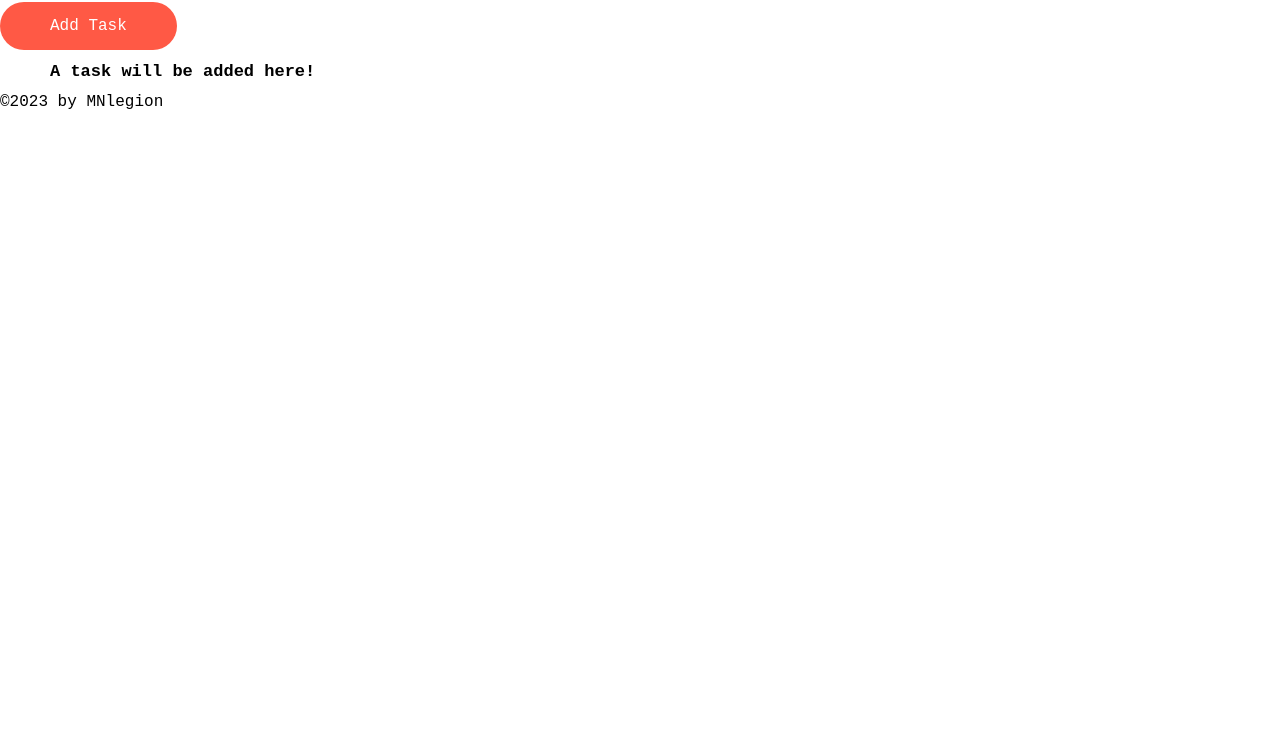
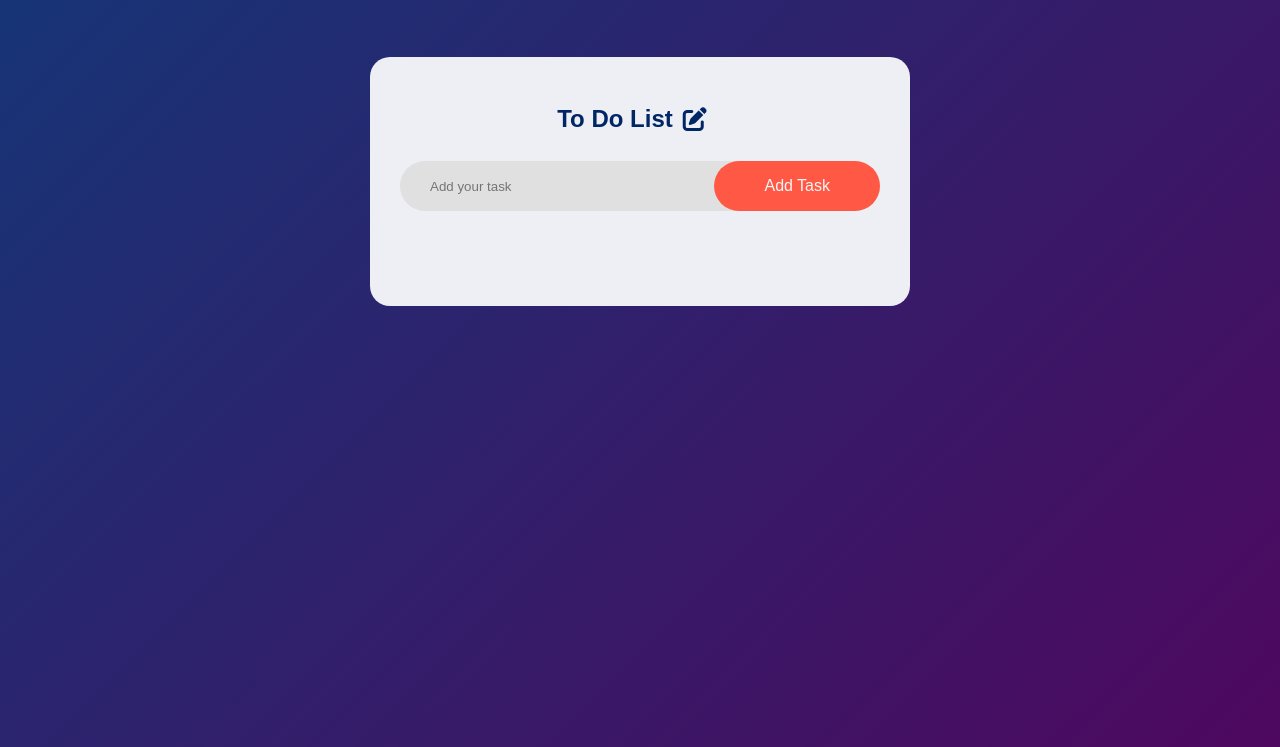
Before and after one commit to MNlegion/daily-task-list, a plain HTML site: page index.html in a window 1280 px wide. Shown: the part 53-800 px from the top of the page. Drawn offline with Linux system fonts and the light colour scheme.

Commit message:
task setup

```diff
--- a/assets/css/style.css
+++ b/assets/css/style.css
@@ -1,24 +1,24 @@
 * {
     margin: 0;
     padding: 0;
-    font-family: 'Courier New', Courier, monospace;
+    font-family: 'Poppins', sans-serif;
     box-sizing: border-box;
 }
 
 .container {
     width: 100%;
     min-height: 100vh;
-    background: linear-gradient(180deg, #919ffa, #2c47f5);
+    background: linear-gradient(135deg, #153677, #4e085f);
     padding: 10px;
 }
 
 .todo-app {
     width: 100%;
     max-width: 540px;
-    background: #fff;
+    background:#eeeef5;
     margin: 100px auto 20px;
     padding: 40px 30px 70px;
-    border-radius: 10px;
+    border-radius: 20px;
 }
 
 .todo-app h2 {
@@ -26,19 +26,20 @@
     display: flex;
     align-items: center;
     margin-bottom: 20px;
+    justify-content: center;
 }
 
 .todo-app h2 i {
     width: 30px;
-    margin-left: 10px;
+    margin: 10px;
 }
 
 .row {
     display: flex;
     align-items: center;
     justify-content: space-between;
-    background: #edeef0;
-    border-radius: 40px;
+    background: rgb(224, 224, 224);
+    border-radius: 30px;
     padding-left: 20px;
     margin-bottom: 25px;
 }
@@ -55,26 +56,10 @@ input {
 button {
     border: none;
     outline: none;
-    padding: 15px 50px;
+    padding: 16px 50px;
     background: #ff5945;
-    color: #fff;
+    color: whitesmoke;
+    border-radius: 30px;
     font-size: 16px;
     cursor: pointer;
-    border-radius: 40px;
 }
-
-ul li {
-    list-style: none;
-    font-size: 17px;
-    padding: 12px 8px 12px 50px;
-    user-select: none;
-    cursor: pointer;
-}
-
-ul li::before {
-    content: '';
-    position: absolute;
-    height: 28px;
-    width: 28px;
-    border-radius: 50%;
-}
--- a/index.html
+++ b/index.html
@@ -1,30 +1,24 @@
 <!DOCTYPE html>
 <html lang="en">
-  <head>
-    <meta charset="UTF-8" />
-    <meta name="viewport" content="width=device-width, initial-scale=1.0" />
-    <link rel="stylesheet" href="./assets/css/style.css" />
-    <title>To Do List</title>
-  </head>
-  <body>
-    <header>
-      <h1 class="page-title">Task App</h1>
-      <p>Click on Add Task to create a new Task</p>
-      <button class="btn" id="save-task">Add Task</button>
-    </header>
+<head>
+    <meta charset="UTF-8">
+    <meta name="viewport" content="width=device-width, initial-scale=1.0">
+    <link rel="stylesheet" href="./assets/css/style.css">
+    <script src="https://kit.fontawesome.com/b3685d63f8.js" crossorigin="anonymous"></script>
+    <title>Document</title>
+</head>
+<body>
+    <div class="container">
+        <div class="todo-app">
+            <h2>To Do List <i class="fa-solid fa-pen-to-square"></i></h2>
+            <div class="row">
+                <input type="text" id="input-box" placeholder="Add your task">
+                <button>Add Task</button>
+            </div>
+        </div>
+    </div>
 
-    <main class="page-content">
-      <section class="task-list-wrapper">
-        <h2 class="list-title">
-          <ul class="task-list">
-            <li class="task-item">A task will be added here!</li>
-          </ul>
-        </h2>
-      </section>
-    </main>
 
-    <footer></footer>
-    &copy;2023 by MNlegion
     <script src="./assets/js/script.js"></script>
-  </body>
+</body>
 </html>
```
